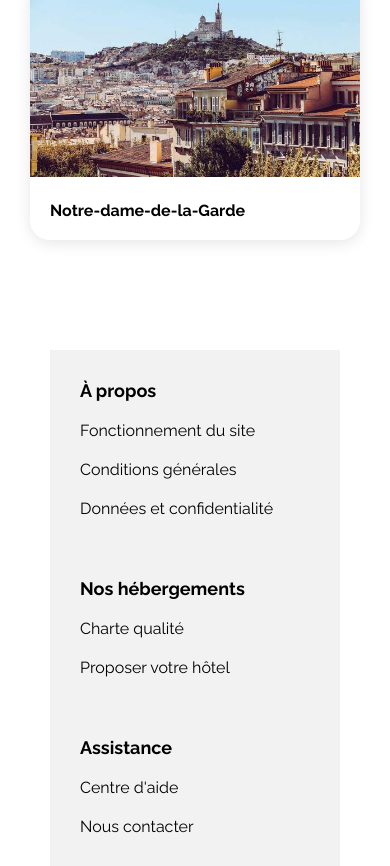
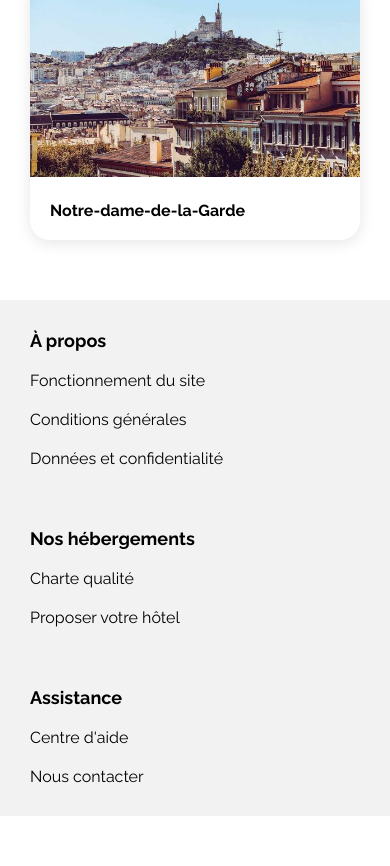
Before and after one commit to yael16yo/booki-open, a plain HTML site: page index.html in a window 390 px wide. Shown: the part 4097-4963 px from the top of the page. After the commit the page ends 4913 px from the top, so only its background shows below. Drawn offline with Linux system fonts and the light colour scheme.

Commit message:
style: update footer style
Padding adjusted on small screens

```diff
--- a/css/style.css
+++ b/css/style.css
@@ -574,7 +574,7 @@ h2 {
         font-size: 15px;
     }
 
-    .footer--wrapper {
+    .footer {
         padding: 0px;
     }
 
```
